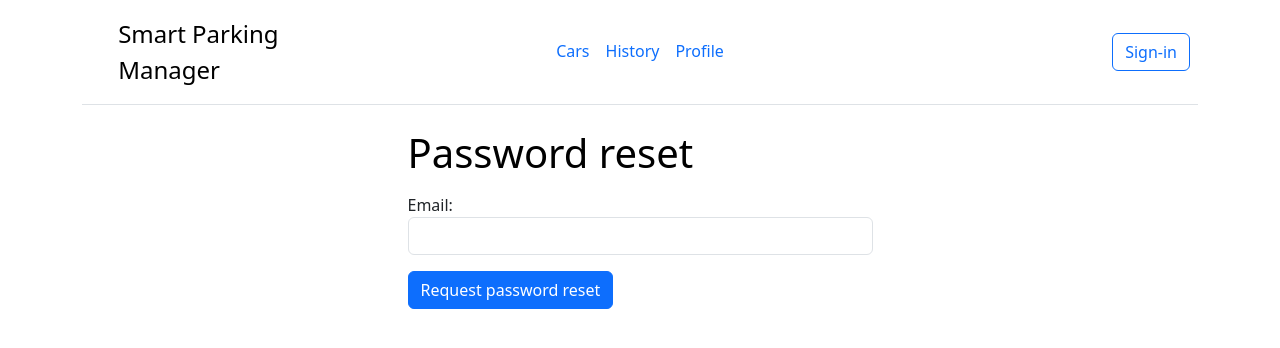
After one commit to KondratovaLudmila/parking_system, a Django app: page /users/reset-password/ in a window 1280 px wide. The commit adds this page. Shown: the top 348 px of the page. Run offline with Django 5.2, Linux system fonts and the light colour scheme; parts of the project's set-up code (start-up, migrations or seed data) failed here and were passed over.

Commit message:
debtor notification, password reser

```diff
--- a/parking_system/parking/templates/parking/base.html
+++ b/parking_system/parking/templates/parking/base.html
@@ -96,25 +96,32 @@
                     <li class="nav-item"><a href="{% url 'parking:cars' %}" {% if request.resolver_match.url_name == "cars" %} class="nav-link active" {% else %} class="nav-link" {% endif %} aria-current="page">Cars</a></li>
                     {% if user.is_superuser %}
                     <li class="nav-item"><a href="{% url 'parking:parking_info' %}" {% if request.resolver_match.url_name == "settings" %} class="nav-link active" {% else %} class="nav-link" {% endif %} aria-current="page">Parking info</a></li>
-                    {% else %}
-                    <li class="nav-item"><a href="{% url 'parking:history' %}" {% if request.resolver_match.url_name == "history" %} class="nav-link active" {% else %} class="nav-link" {% endif %}>History</a></li>
-                    {% endif %}
                     <li class="nav-item dropdown">
-                        <a class="nav-link dropdown-toggle" href="#" id="dropdown" data-bs-toggle="dropdown" aria-expanded="false">Reports</a>
+                        <a class="nav-link dropdown-toggle" href="#" id="dropdown" data-bs-toggle="dropdown" aria-expanded="true" aria-current="page" style="padding: 0.5rem 0.375rem">Reports</a>
                         <ul class="dropdown-menu" aria-labelledby="dropdown">
                           <li><a class="dropdown-item" href="{% url 'parking:parking_report' %}" class="" >Parking report</a></li>
                           <li><a class="dropdown-item" href="#">Peyment report</a></li>
                         </ul>
-                      </li>
-                    <li class="nav-item"><a href="{% url 'users:profile' %}" {% if request.resolver_match.url_name == "profile" %} class="nav-link active" {% else %} class="nav-link" {% endif %}>Profile</a></li>
+                    </li>
+                    {% else %}
+                    <li class="nav-item"><a href="{% url 'parking:history' %}" {% if request.resolver_match.url_name == "history" %} class="nav-link active" {% else %} class="nav-link" {% endif %} aria-current="page">History</a></li>
+                    {% endif %}
+                    <li class="nav-item"><a href="{% url 'users:profile' %}" {% if request.resolver_match.url_name == "profile" %} class="nav-link active" {% else %} class="nav-link" {% endif %} aria-current="page">Profile</a></li>
                 </ul>
                 <div class="col-md-3 text-end">
+                    {% if user.username %}
                     <form method="POST" action="{% url 'users:signout' %}">
                         {% csrf_token %}
                         <span>Hi, <b>{{ user.username }}! </b></span>
                         <a href="{% url 'parking:parking' %}" class="btn btn-primary" role="button">Parking</a>
                         <button type="submit" class="btn btn-outline-primary me-2">Sign-out</button>
                     </form>
+                    {% else %}
+                    <form method="POST" action="{% url 'users:signin' %}">
+                        {% csrf_token %}
+                        <button type="submit" class="btn btn-outline-primary me-2">Sign-in</button>
+                    </form>
+                    {% endif %}
                 </div>
               </header>
             {% block content %}
--- a/parking_system/parking/templates/parking/car_form.html
+++ b/parking_system/parking/templates/parking/car_form.html
@@ -20,14 +20,14 @@
             <span class="text-danger">{{ form.errors.color }}</span>
             {% if user.is_superuser %}
             <label for="InputFare" class="form-label">Fare</label>
-            <input type="text" class="form-control mb-3" id="InputFare" name="fare"/>
+            <input type="text" class="form-control mb-3" id="InputFare" name="fare" value="{{ parking_info.default_fare }}"/>
             <span class="text-danger">{{ form.errors.fare }}</span>
             <div class="form-check mb-3">
-                <input type="checkbox" class="form-check-input" id="inputConfirmed" name="confirmed">
+                <input type="checkbox" class="form-check-input" id="inputConfirmed" name="confirmed" checked>
                 <label for="inputConfirmed" class="form-check-label">Confirmed</label>
             </div>
             {% else %}
-            <input type="hidden" class="form-control mb-3" id="InputFare" name="fare" value="0.5"/>
+            <input type="hidden" class="form-control mb-3" id="InputFare" name="fare" value="{{ parking_info.default_fare }}"/>
             {% endif %}
             <input type="hidden"  id="Inputuser" name="user" value="{{ user.id }}"/>
             <button type="submit" class="btn btn-primary">Submit</button>
--- /dev/null
+++ b/parking_system/users/templates/users/password_reset.html
@@ -0,0 +1,19 @@
+{% extends "parking/base.html" %}
+
+{% block content %}
+<div class="d-flex justify-content-center">
+    <div class="col-5">
+        <div class="mb-3">
+            <h2 class="display-6 fw-normal text-body-emphasis">Password reset</h2>
+        </div>
+        <form method="post">
+            {% csrf_token %}
+            <p>
+                <label for="id_email">Email:</label>
+                <input type="email" class="form-control" name="email" autocomplete="email" maxlength="50" required="" id="id_email">
+            </p>
+                <button type="submit" class="btn btn-primary">Request password reset</button>
+        </form>
+    </div>
+</div>
+{% endblock %}
--- /dev/null
+++ b/parking_system/users/templates/users/password_reset_subject.txt
@@ -0,0 +1 @@
+Reset password
--- a/parking_system/users/templates/users/signin.html
+++ b/parking_system/users/templates/users/signin.html
@@ -33,6 +33,9 @@
                     <div class="mb-3">
                         <p>Have no account? <a href="{% url 'users:signup' %}">Sign-up</a></p>
                     </div>
+                    <div class="small text-center">
+                        <a href="{% url "users:password_reset" %}" class="text-center"><i>Forgot Password?</i></a>
+                    </div>
                 </form>
             </div>
         </main>
--- a/parking_system/users/urls.py
+++ b/parking_system/users/urls.py
@@ -1,4 +1,6 @@
 from django.urls import path
+from django.contrib.auth.views import PasswordResetDoneView, PasswordResetConfirmView, PasswordResetCompleteView
+
 from . import views
 
 app_name = 'users'
@@ -8,4 +10,17 @@ urlpatterns = [
     path('signin/', views.SigninView.as_view(), name='signin'),
     path('signout/', views.LogoutView.as_view(next_page='users:signin'), name='signout'),
     path('profile/', views.UserUpdateView.as_view(), name='profile'),
+    path('reset-password/',
+         views.ResetPasswordView.as_view(),
+         name='password_reset'),
+    path('reset-password/done/',
+         PasswordResetDoneView.as_view(template_name='users/password_reset_done.html'),
+         name='password_reset_done'),
+    path('reset-password/confirm/<uidb64>/<token>/',
+         PasswordResetConfirmView.as_view(template_name='users/password_reset_confirm.html',
+                                          success_url='/users/reset-password/complete/'),
+         name='password_reset_confirm'),
+    path('reset-password/complete/',
+         PasswordResetCompleteView.as_view(template_name='users/password_reset_complete.html'),
+         name='password_reset_complete'),
 ]
--- a/parking_system/users/views.py
+++ b/parking_system/users/views.py
@@ -6,6 +6,8 @@ from django.http import HttpResponse, HttpResponseRedirect
 from django.contrib.auth.views import LoginView, LogoutView
 from django.contrib.auth.decorators import login_required
 from django.utils.decorators import method_decorator
+from django.contrib.auth.views import PasswordResetView
+from django.contrib.messages.views import SuccessMessageMixin
 
 
 from .forms import SignupForm
@@ -45,3 +47,12 @@ class UserUpdateView(UpdateView):
 
     def get_object(self, queryset=None):
         return self.request.user
+
+
+class ResetPasswordView(SuccessMessageMixin, PasswordResetView):
+    template_name = 'users/password_reset.html'
+    email_template_name = 'users/password_reset_email.html'
+    html_email_template_name = 'users/password_reset_email.html'
+    success_url = reverse_lazy('users:password_reset_done')
+    success_message = "An email with instructions to reset your password has been sent to %(email)s."
+    subject_template_name = 'users/password_reset_subject.txt'
```
Also changed, not shown: parking_system/parking/signals.py (+22 -3 lines), parking_system/parking/templates/parking/0005_parkinginfo_payment copy.py (deleted, +0 -41 lines), parking_system/parking/templates/parking/index.html (+16 -8 lines), parking_system/parking/views.py (+7 -2 lines), parking_system/parking_system/settings.py (+11 -0 lines), parking_system/users/templates/users/password_reset_complete.html (added, +12 -0 lines), parking_system/users/templates/users/password_reset_confirm.html (added, +24 -0 lines), parking_system/users/templates/users/password_reset_done.html (added, +15 -0 lines), parking_system/users/templates/users/password_reset_email.html (added, +13 -0 lines), parking_system/utils/mailing.py (added, +11 -0 lines), parking_system/utils/__init__.py (added).
